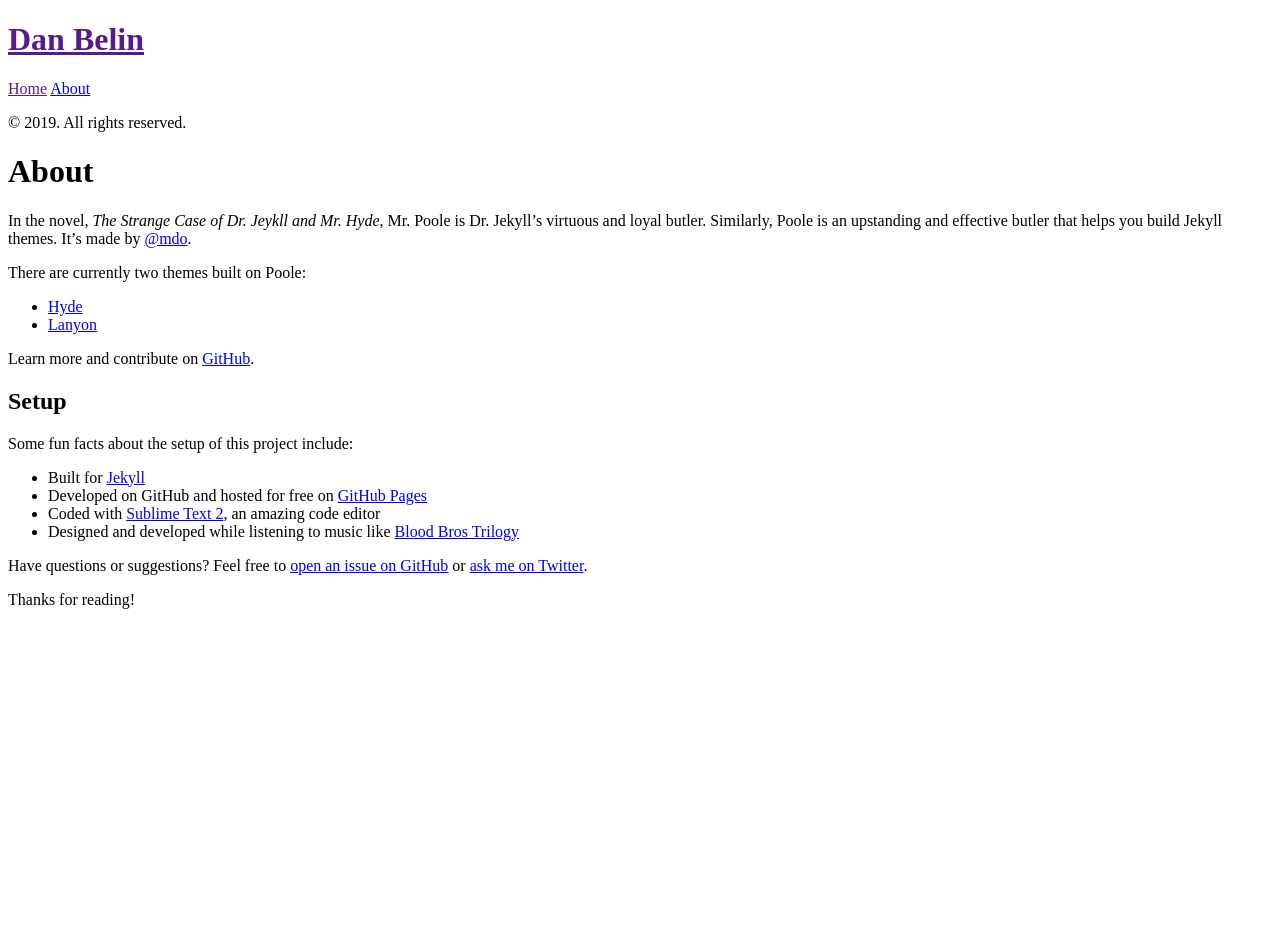
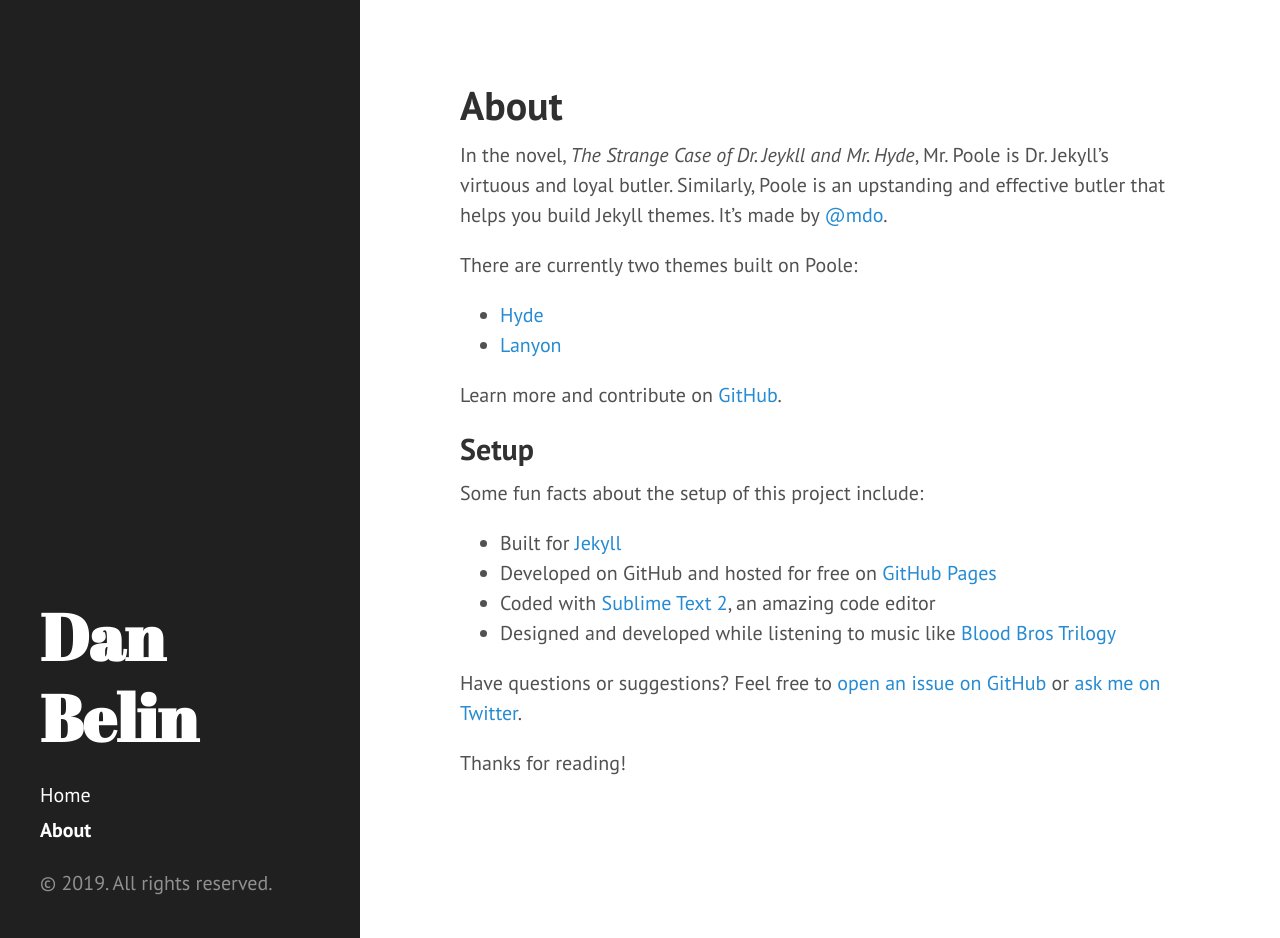
Before and after one commit to dan-belin/dan-belin.github.io, a Jekyll site: the page built from about.md, in a window 1280 px wide and 938 px high. Built offline with Jekyll 4.4.1, drawn with Linux system fonts in a browser that asks for light colours; Markdown is read by kramdown in place of the engine named in the settings.

Commit message:
Fix relative links bs

```diff
--- a/_includes/head.html
+++ b/_includes/head.html
@@ -15,10 +15,10 @@
   </title>
 
   <!-- CSS -->
-  <link rel="stylesheet" href="{{ site.baseurl }}public/css/poole.css">
-  <link rel="stylesheet" href="{{ site.baseurl }}public/css/syntax.css">
-  <link rel="stylesheet" href="{{ site.baseurl }}public/css/hyde.css">
-  <link rel="stylesheet" href="http://fonts.googleapis.com/css?family=PT+Sans:400,400italic,700|Abril+Fatface">
+  <link rel="stylesheet" href="https://dan-belin.github.io/public/css/poole.css">
+  <link rel="stylesheet" href="https://dan-belin.github.io/public/css/syntax.css">
+  <link rel="stylesheet" href="https://dan-belin.github.io/public/css/hyde.css">
+  <link rel="stylesheet" href="https://fonts.googleapis.com/css?family=PT+Sans:400,400italic,700|Abril+Fatface">
 
   <!-- Icons -->
   <link rel="apple-touch-icon-precomposed" sizes="144x144" href="{{ site.baseurl }}public/apple-touch-icon-144-precomposed.png">
```
